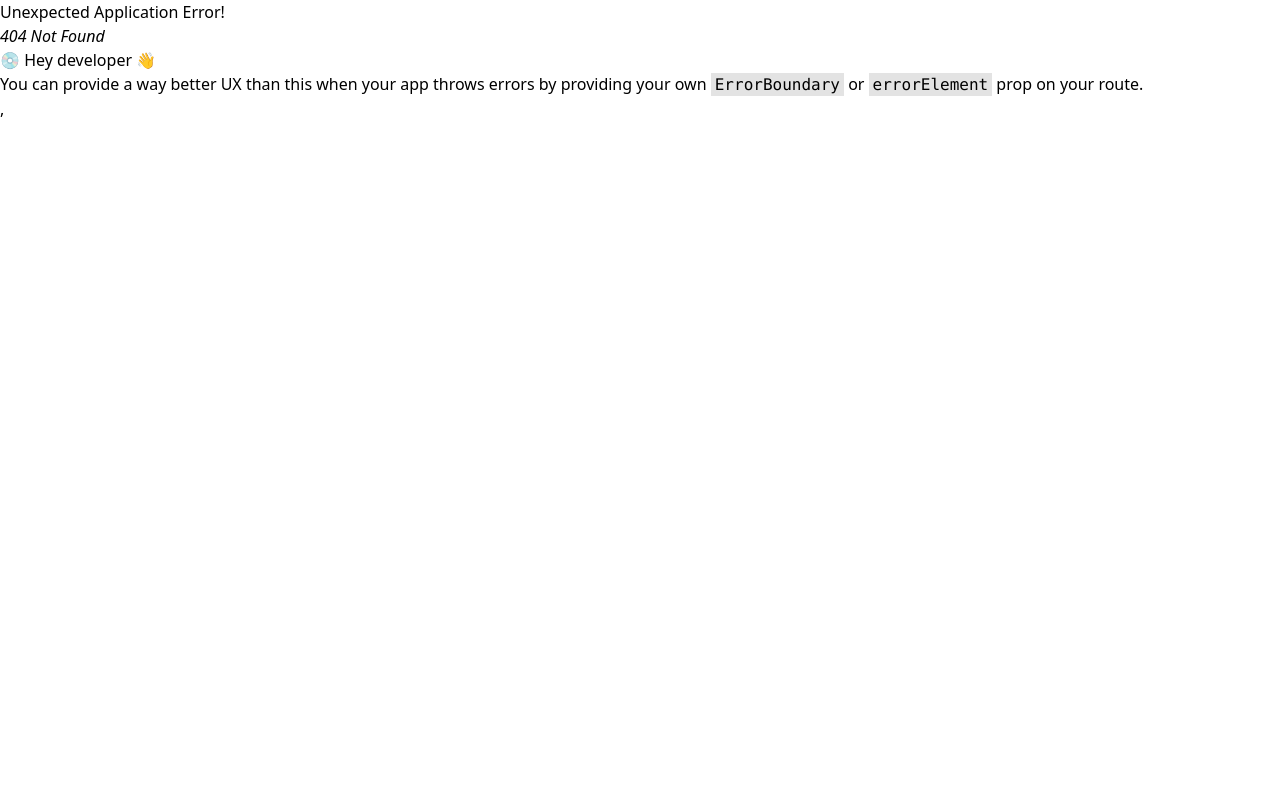
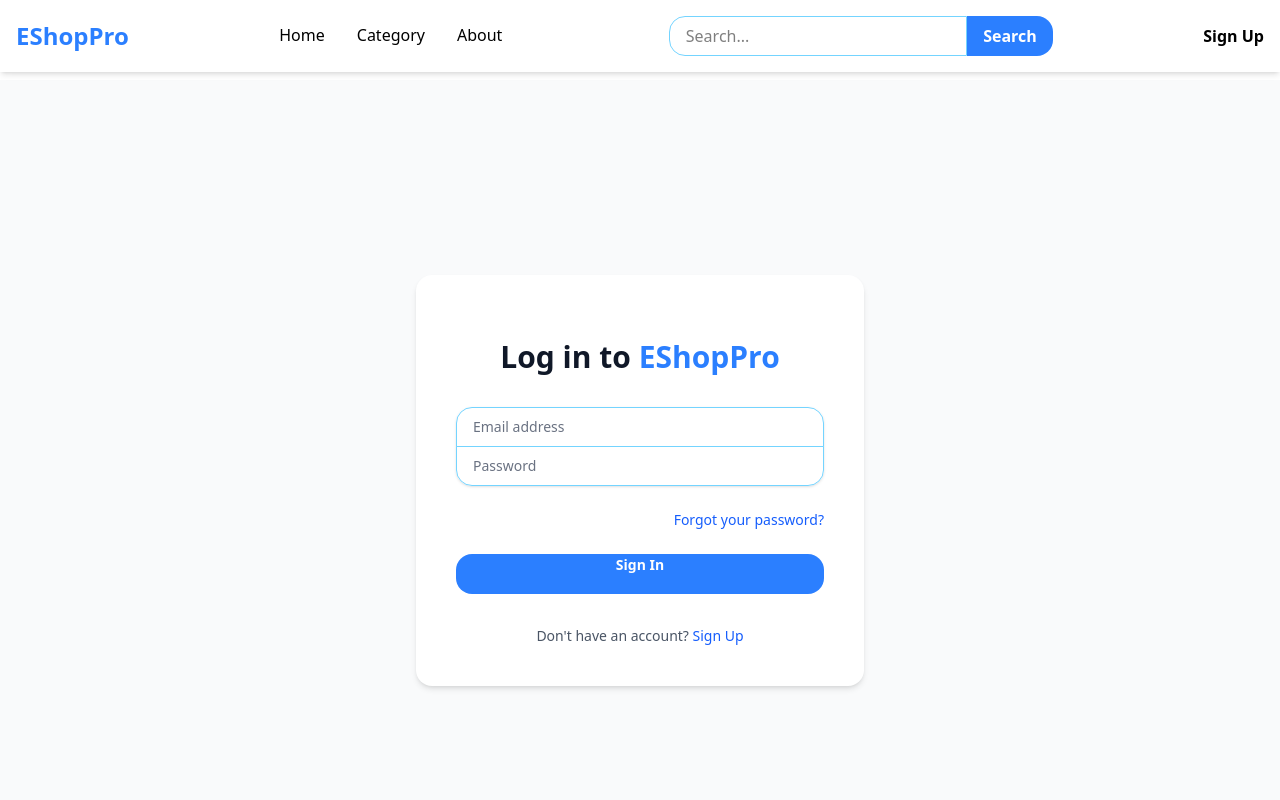
Before and after one commit to nafijur-rahaman/EShop-pro, a React (Vite) app in the folder Frontend/eshop-pro/: page /login in a window 1280 px wide. Before the commit this address had no page. Shown: the top 800 px of the page. Built offline with nearby package versions, Linux system fonts and the light colour scheme.

Commit message:
Log in interface and user registration interface added

```diff
--- a/Frontend/eshop-pro/src/Components/Navbar.jsx
+++ b/Frontend/eshop-pro/src/Components/Navbar.jsx
@@ -9,7 +9,7 @@
         <div>
           <Link
             to="/"
-            className="font-bold text-2xl cursor-pointer transform transition-transform duration-300 hover:scale-110"
+            className="font-bold text-blue-500 text-2xl cursor-pointer transform transition-transform duration-300 hover:scale-110"
           >
             EShopPro
           </Link>
--- /dev/null
+++ b/Frontend/eshop-pro/src/Page/LoginPage.jsx
@@ -0,0 +1,99 @@
+import React from "react";
+// Using 'react-router-dom' as it's the standard for web applications
+import { Link } from "react-router";
+
+const LoginPage = () => {
+  return (
+    // Main wrapper to center the form on the page
+    <div className="min-h-screen flex items-center justify-center bg-gray-50 py-12 px-4 sm:px-6 lg:px-8">
+
+      {/* Form container */}
+      <div className="max-w-md w-full space-y-8 bg-white p-10 shadow-md rounded-2xl">
+
+        {/* Header */}
+        <div>
+          <h2 className="mt-6 text-center text-3xl font-bold text-gray-900">
+            Log in to <span className="text-blue-500">EShopPro</span>
+          </h2>
+        </div>
+
+        {/* Form */}
+        <form className="mt-8 space-y-6" onSubmit={(e) => e.preventDefault()}>
+          {/* Input fields */}
+          <div className="rounded-2xl shadow-sm -space-y-px">
+            <div>
+              <label htmlFor="email-address" className="sr-only">
+                Email address
+              </label>
+              <input
+                id="email-address"
+                name="email"
+                type="email"
+                autoComplete="email"
+                required
+                // Styles borrowed from your Navbar's search input
+                className="appearance-none relative block w-full px-4 h-10 border border-sky-300 placeholder-gray-500 text-gray-900 rounded-t-2xl focus:outline-none focus:bg-sky-50 sm:text-sm"
+                placeholder="Email address"
+              />
+            </div>
+            <div>
+              <label htmlFor="password" className="sr-only">
+                Password
+              </label>
+              <input
+                id="password"
+                name="password"
+                type="password"
+                autoComplete="current-password"
+                required
+                // Styles borrowed from your Navbar's search input
+                className="appearance-none relative block w-full px-4 h-10 border border-sky-300 placeholder-gray-500 text-gray-900 rounded-b-2xl focus:outline-none focus:bg-sky-50 sm:text-sm"
+                placeholder="Password"
+              />
+            </div>
+          </div>
+
+          {/* Forgot password link */}
+          <div className="flex items-center justify-end">
+            <div className="text-sm">
+              <Link
+                to="/forgot-password"
+                className="font-medium text-blue-600 hover:text-blue-500"
+              >
+                Forgot your password?
+              </Link>
+            </div>
+          </div>
+
+          {/* Submit Button */}
+          <div>
+            <button
+              type="submit"
+              // Styles borrowed from your Navbar's search button
+              className="group relative w-full flex justify-center h-10 px-4 border border-transparent text-sm font-bold rounded-2xl text-white bg-blue-500 hover:bg-blue-600 transition-colors duration-200 cursor-pointer"
+            >
+              Sign In
+            </button>
+          </div>
+        </form>
+
+        {/* Sign Up Link */}
+        <div className="text-sm text-center">
+          <p className="text-gray-600">
+            Don't have an account?{" "}
+            {/* This assumes your Sign Up page is at '/signup' */}
+            <Link
+              to="/signin"
+              className="font-medium text-blue-600 hover:text-blue-500"
+            >
+              Sign Up
+            </Link>
+          </p>
+        </div>
+
+      </div>
+    </div>
+  );
+};
+
+export default LoginPage;
--- a/Frontend/eshop-pro/src/Page/SignIn.jsx
+++ b/Frontend/eshop-pro/src/Page/SignIn.jsx
@@ -1,10 +1,10 @@
 import React, { useState } from "react";
+import { Link } from "react-router";
 
 function SignUpForm() {
   // State to hold the form data
   const [formData, setFormData] = useState({
     userName: "",
-    lastName: "",
     email: "",
     password: "",
     confirmPassword: "",
@@ -36,7 +36,6 @@
     // Clear the form (optional)
     setFormData({
       userName: "",
-      lastName: "",
       email: "",
       password: "",
       confirmPassword: "",
@@ -48,7 +47,7 @@
       <div className="w-full max-w-md p-8 space-y-6 bg-white rounded-lg shadow-md">
         {/* Header */}
         <h2 className="text-2xl font-bold text-center text-gray-900">
-          Create Your Account
+          Create Your Account in <span className="text-blue-500">EshopPro</span>
         </h2>
 
         {/* Form */}
@@ -148,7 +147,7 @@
         <p className="text-sm text-center text-gray-600">
           Already have an account?{" "}
           <a href="#" className="font-medium text-blue-600 hover:underline">
-            Log in
+            <Link to="/login">Log in</Link>
           </a>
         </p>
       </div>
--- a/Frontend/eshop-pro/src/Router/router.jsx
+++ b/Frontend/eshop-pro/src/Router/router.jsx
@@ -4,6 +4,7 @@
 import About from "../Page/About";
 import CatagoriesPage from "../Page/CatagoriesPage";
 import SignIn from "../Page/SignIn";
+import LoginPage from "../Page/LoginPage"
 
 
 export const router = createBrowserRouter([
@@ -14,7 +15,8 @@
         {path:"/", element:<Home></Home>},
         {path:"catagories", element:<CatagoriesPage/>},
         {path:"about", element:<About/>},
-        {path:"signin", element:<SignIn/>}
+        {path:"signin", element:<SignIn/>},
+        {path:"login", element:<LoginPage/>},
     ]
   },
 ]);
```
Also changed, not shown: 2 other files (tests, documents, lock files or other folders).
